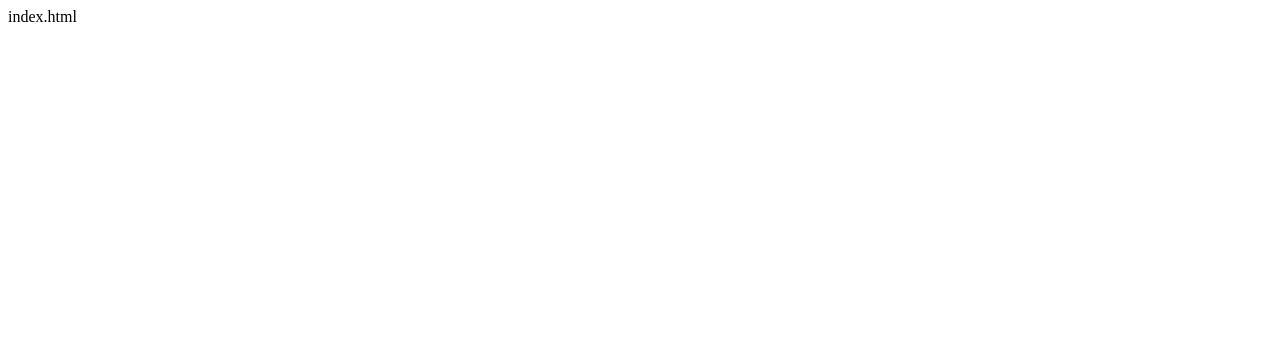
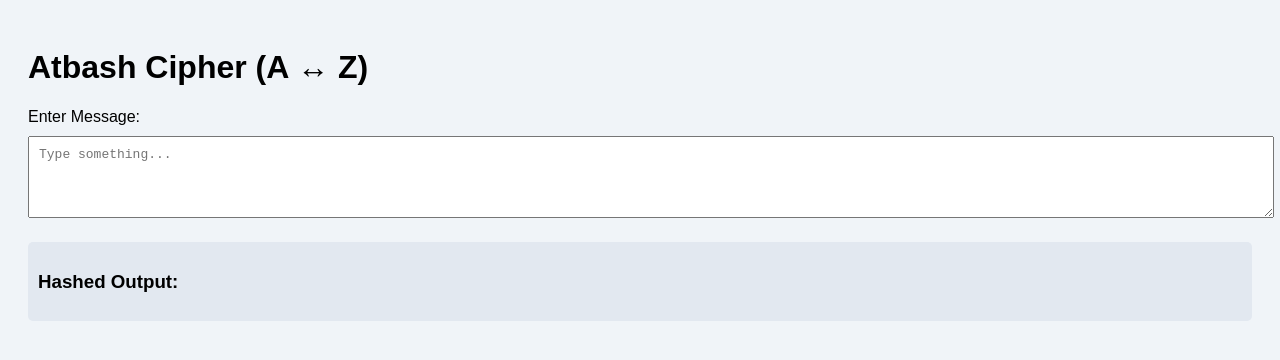
Before and after one commit to shadowzee123/Shadowzee, a plain HTML site: page index.html in a window 1280 px wide. Drawn offline with Linux system fonts and the light colour scheme.

Commit message:
Update index.html

```diff
--- a/index.html
+++ b/index.html
@@ -1 +1,40 @@
-index.html
+<!DOCTYPE html>
+<html lang="en">
+<head>
+  <meta charset="UTF-8" />
+  <title>Atbash Cipher (A ↔ Z)</title>
+  <style>
+    body {
+      font-family: Arial, sans-serif;
+      padding: 20px;
+      background-color: #f0f4f8;
+    }
+    input, textarea {
+      width: 100%;
+      padding: 10px;
+      margin-top: 10px;
+      font-size: 1em;
+    }
+    .output {
+      margin-top: 20px;
+      padding: 10px;
+      background-color: #e2e8f0;
+      border-radius: 5px;
+    }
+  </style>
+</head>
+<body>
+  <h1>Atbash Cipher (A ↔ Z)</h1>
+
+  <label for="message">Enter Message:</label>
+  <textarea id="message" rows="4" placeholder="Type something..."></textarea>
+
+  <div class="output">
+    <h3>Hashed Output:</h3>
+    <p id="result"></p>
+  </div>
+
+  <!-- Link to external JavaScript file -->
+  <script src="cipher.js"></script>
+</body>
+</html>
```
